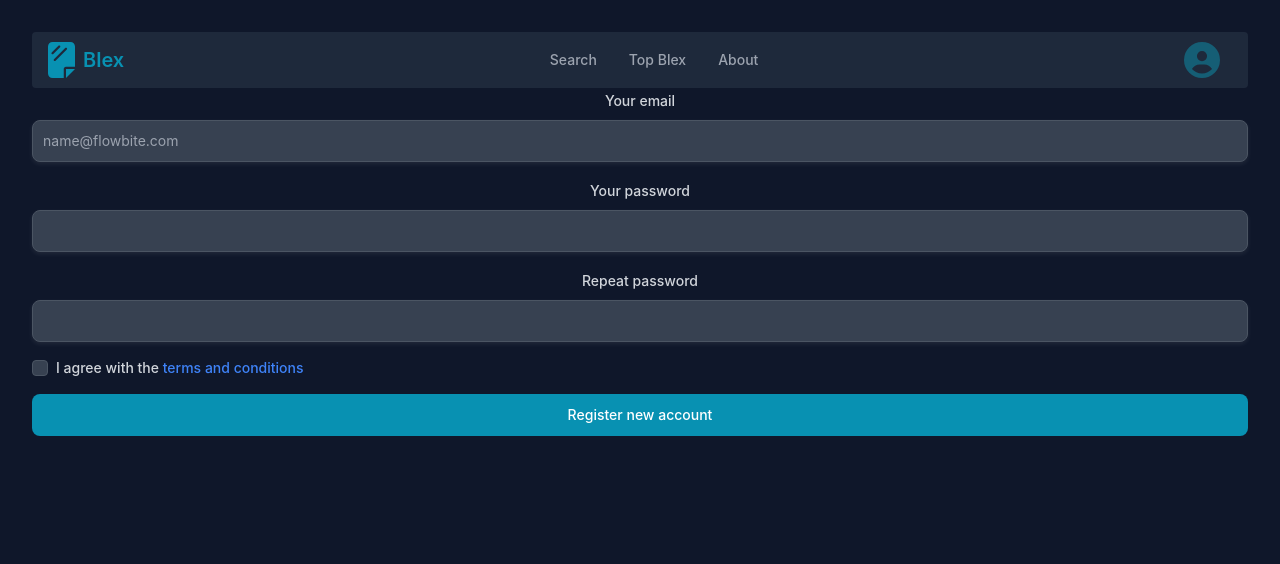
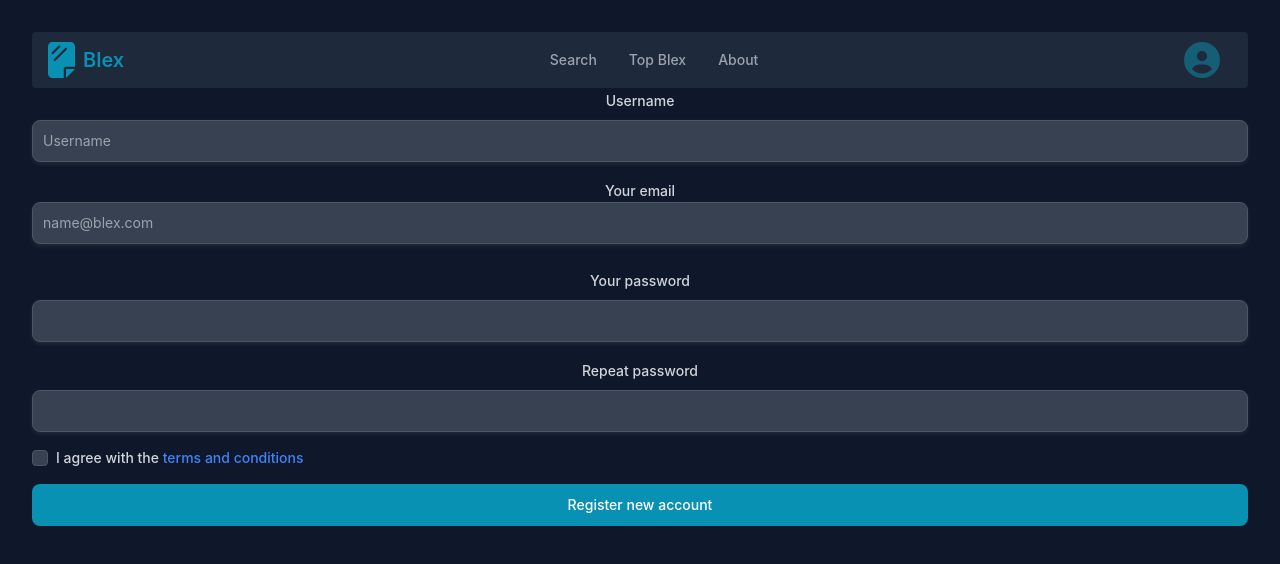
Before and after one commit to sifterstudios/blex, a React (Vite) app in the folder app/: page /newuser in a window 1280 px wide. Shown: the top 564 px of the page. Built offline with nearby package versions, Linux system fonts and the light colour scheme.

Commit message:
add onchange and fix form to fit user entity

```diff
--- a/app/src/pages/newUser/NewUser.tsx
+++ b/app/src/pages/newUser/NewUser.tsx
@@ -43,21 +43,38 @@ export const NewUser = () => {
 
   return (
     <>
-      <form className="flex flex-col gap-4">
+      <form className="flex flex-col gap-4" onSubmit={handleOnSubmitEvent}>
+        <div>
+        <div className="mb-2 block">
+          <Label
+              htmlFor="username"
+              value="Username"
+          />
+        </div>
+        <TextInput
+            id="username"
+            type="text"
+            placeholder="Username"
+            required={true}
+            shadow={true}
+            onChange={(evt) => setForm((s) => ({...s, username: evt.target.value}))}
+        />
+      </div>
       <div>
         <div className="mb-2 block">
           <Label
             htmlFor="email2"
             value="Your email"
           />
-    </div>
           <TextInput
             id="email2"
             type="email"
-      placeholder="name@flowbite.com"
+            placeholder="name@blex.com"
             required={true}
             shadow={true}
+            onChange={(evt) => setForm((s) => ({...s, email: evt.target.value}))}
         />
+        </div>
   </div>
   <div>
     <div className="mb-2 block">
```
Lines whose indentation alone changed are shown as unchanged.
